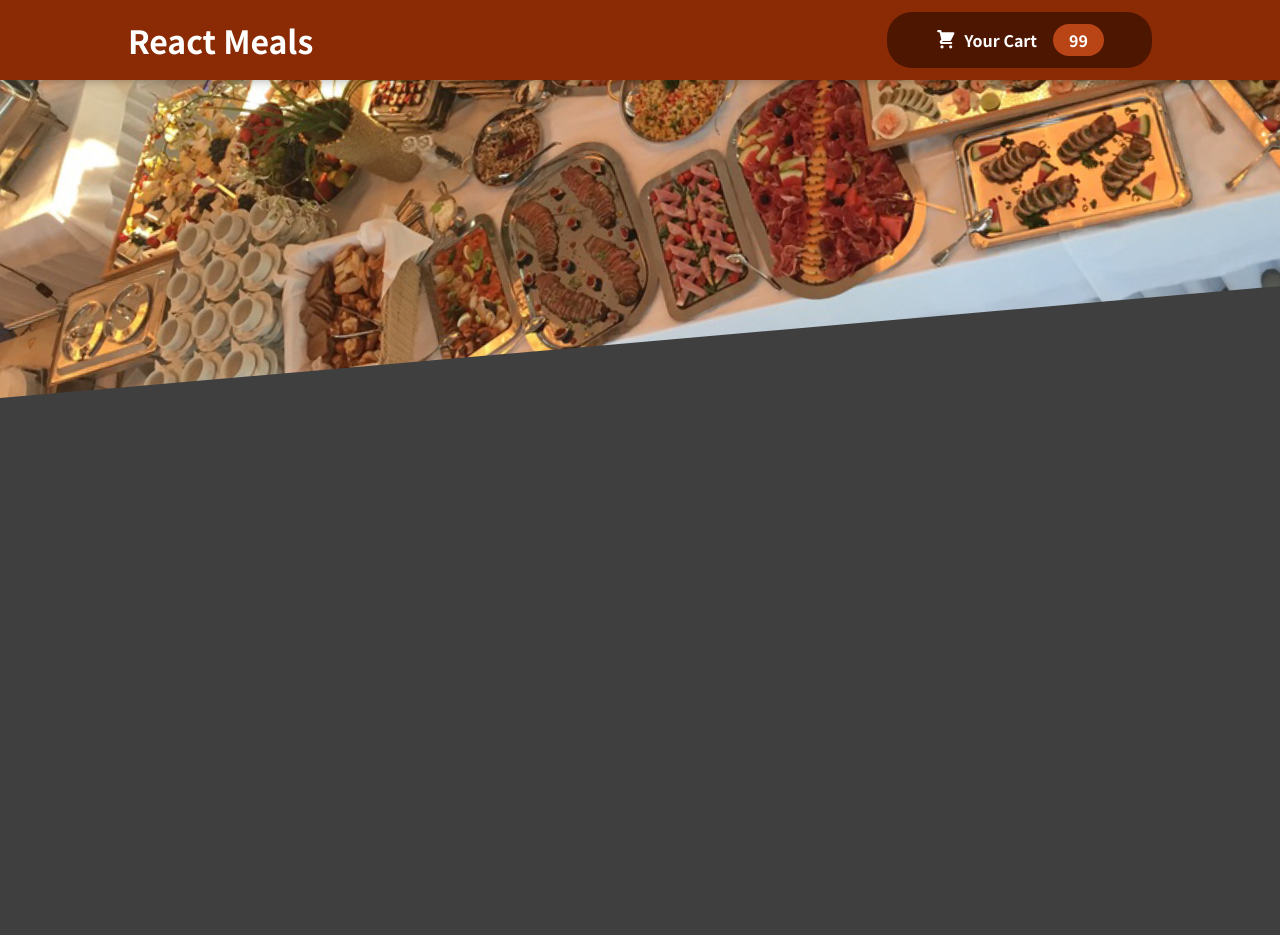
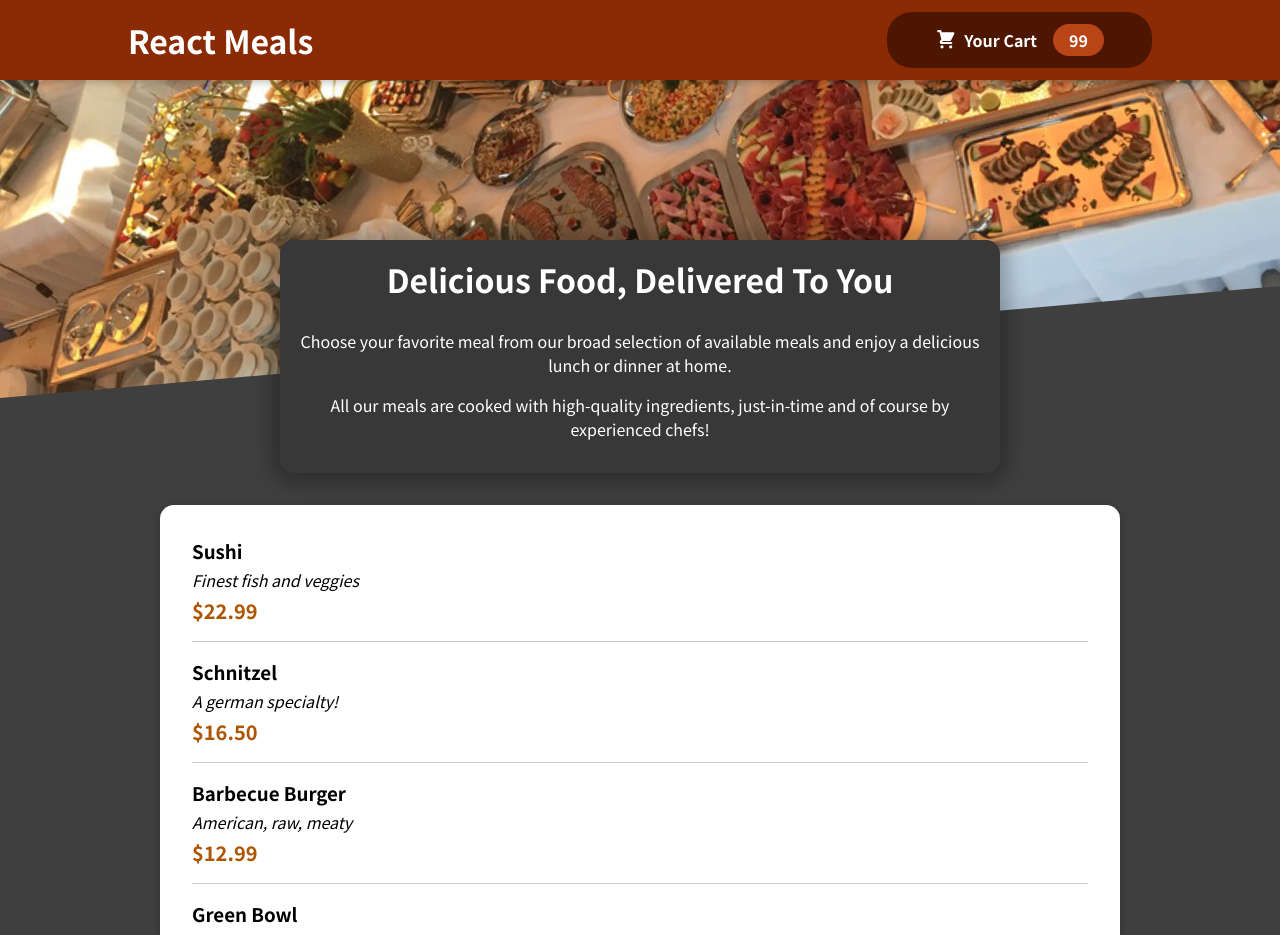
Before and after one commit to AndreasSitumorang/andreas-situmorang, a React (Create React App) app: page / in a window 1280 px wide. Shown: the top 935 px of the page. Before the commit the page ends 800 px from the top, so only its background shows below. Built offline with nearby package versions, Linux system fonts and the light colour scheme.

Commit message:
add style and slice commponet in listing item

```diff
--- a/src/App.js
+++ b/src/App.js
@@ -1,11 +1,15 @@
 import React, {Fragment} from "react";
 import Header from "./Component/Layout/Header";
+import ItemList from "./Component/Items/ItemList";
 // import Backgound from "./Component/Layout/meals.jpg";
 // import Styles from "./Component/Layout/Header.module.css";
 function App() {
   return (
     <Fragment>
       <Header/>
+      <main>
+      <ItemList/>
+      </main>
     </Fragment>
   );
 }
--- /dev/null
+++ b/src/Component/Items/ItemAvaliable.js
@@ -0,0 +1,44 @@
+import React from "react";
+import Style from "./ItemAvaliable.module.css";
+import Card from "../UI/Card";
+import ListingItem from "./ListingItem/ListingItem";
+
+const DUMMY_MEALS = [
+  {
+    id: "m1",
+    name: "Sushi",
+    description: "Finest fish and veggies",
+    price: 22.99,
+  },
+  {
+    id: "m2",
+    name: "Schnitzel",
+    description: "A german specialty!",
+    price: 16.5,
+  },
+  {
+    id: "m3",
+    name: "Barbecue Burger",
+    description: "American, raw, meaty",
+    price: 12.99,
+  },
+  {
+    id: "m4",
+    name: "Green Bowl",
+    description: "Healthy...and green...",
+    price: 18.99,
+  },
+];
+const itemAvaliable = () => {
+  const Itemlisting = DUMMY_MEALS.map((items) => <ListingItem id = {items.id} name ={items.name} description ={items.description}  price ={items.price}/>);
+
+  return (
+    <section className={Style.meals}>
+      <Card>
+        <ul>{Itemlisting}</ul>
+      </Card>
+    </section>
+  );
+};
+
+export default itemAvaliable;
--- /dev/null
+++ b/src/Component/Items/ItemAvaliable.module.css
@@ -0,0 +1,24 @@
+.meals {
+    max-width: 60rem;
+    width: 90%;
+    margin: 2rem auto;
+    animation: meals-appear 1s ease-out forwards;
+  }
+
+  .meals ul {
+    list-style: none;
+    margin: 0;
+    padding: 0;
+  }
+
+  @keyframes meals-appear {
+    from {
+      opacity: 0;
+      transform: translateY(3rem);
+    }
+
+    to {
+      opacity: 1;
+      transform: translateY(0);
+    }
+  }
--- /dev/null
+++ b/src/Component/Items/ItemList.js
@@ -0,0 +1,14 @@
+import React from "react";
+import ItemAvaliable from "./ItemAvaliable";
+import ItemSummary from "./ItemSummary";
+
+const itemList = () => {
+  return (
+    <React.Fragment>
+      <ItemSummary />
+        <ItemAvaliable />
+    </React.Fragment>
+  );
+};
+
+export default itemList;
--- /dev/null
+++ b/src/Component/Items/ItemList.module.css
@@ -0,0 +1,22 @@
+.meal {
+    display: flex;
+    justify-content: space-between;
+    margin: 1rem;
+    padding-bottom: 1rem;
+    border-bottom: 1px solid #ccc;
+  }
+
+  .meal h3 {
+    margin: 0 0 0.25rem 0;
+  }
+
+  .description {
+    font-style: italic;
+  }
+
+  .price {
+    margin-top: 0.25rem;
+    font-weight: bold;
+    color: #ad5502;
+    font-size: 1.25rem;
+  }
--- /dev/null
+++ b/src/Component/Items/ItemSummary.js
@@ -0,0 +1,20 @@
+
+import classes from './ItemSummary.module.css';
+
+const ItemSummary = () => {
+  return (
+    <section className={classes.summary}>
+      <h2>Delicious Food, Delivered To You</h2>
+      <p>
+        Choose your favorite meal from our broad selection of available meals
+        and enjoy a delicious lunch or dinner at home.
+      </p>
+      <p>
+        All our meals are cooked with high-quality ingredients, just-in-time and
+        of course by experienced chefs!
+      </p>
+    </section>
+  );
+};
+
+export default ItemSummary;
--- /dev/null
+++ b/src/Component/Items/ItemSummary.module.css
@@ -0,0 +1,18 @@
+.summary {
+    text-align: center;
+    max-width: 45rem;
+    width: 90%;
+    margin: auto;
+    margin-top: -10rem;
+    position: relative;
+    background-color: #383838;
+    color: white;
+    border-radius: 14px;
+    padding: 1rem;
+    box-shadow: 0 1px 18px 10px rgba(0, 0, 0, 0.25);
+  }
+
+  .summary h2 {
+    font-size: 2rem;
+    margin-top: 0;
+  }
--- /dev/null
+++ b/src/Component/Items/ListingItem/ListingItem.js
@@ -0,0 +1,17 @@
+import React from "react";
+import Style from "./ListingItem.module.css"
+
+const ListingItem = (props) => {
+    const  newPrice = `$${props.price.toFixed(2)}`;
+  return (
+    <li className={Style.meal}>
+      <div>
+        <h3> {props.name}</h3>
+        <div className={Style.description}> {props.description}</div>
+        <div className={Style.price}> {newPrice}</div>
+      </div>
+    </li>
+  );
+};
+
+export default ListingItem;
--- /dev/null
+++ b/src/Component/Items/ListingItem/ListingItem.module.css
@@ -0,0 +1,22 @@
+.meal {
+    display: flex;
+    justify-content: space-between;
+    margin: 1rem;
+    padding-bottom: 1rem;
+    border-bottom: 1px solid #ccc;
+  }
+
+  .meal h3 {
+    margin: 0 0 0.25rem 0;
+  }
+
+  .description {
+    font-style: italic;
+  }
+
+  .price {
+    margin-top: 0.25rem;
+    font-weight: bold;
+    color: #ad5502;
+    font-size: 1.25rem;
+  }
--- a/src/Component/UI/Card.js
+++ b/src/Component/UI/Card.js
@@ -1,9 +1,8 @@
 import React from "react";
+import Style from "./Card.module.css";
 
-const Card = (props) =>{
-    return(
-        <></>
-    );
+const Card = (props) => {
+  return <div className={Style.card}>{props.children}</div>;
 };
 
-export default Card
+export default Card;
--- /dev/null
+++ b/src/Component/UI/Card.module.css
@@ -0,0 +1,7 @@
+
+.card {
+    padding: 1rem;
+    box-shadow: 0 2px 8px rgba(0, 0, 0, 0.25);
+    border-radius: 14px;
+    background-color: white;
+  }
```
